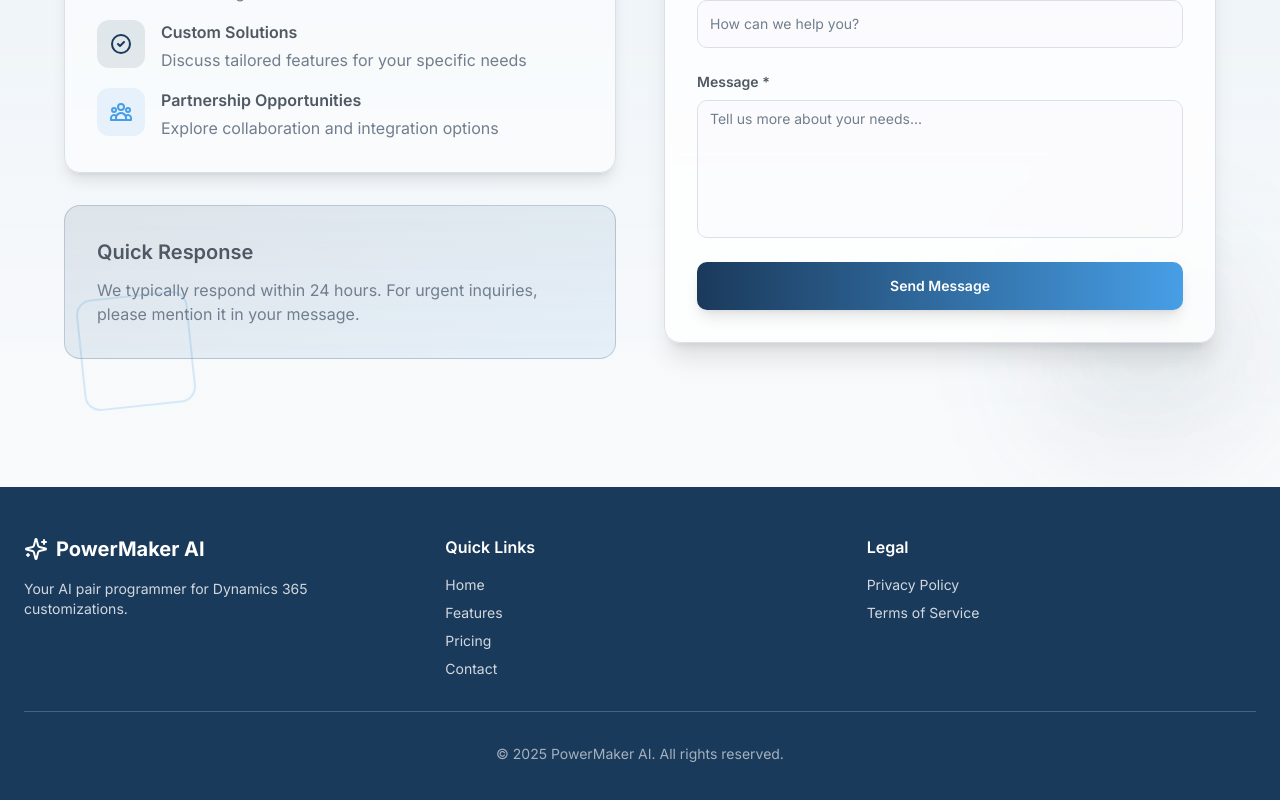
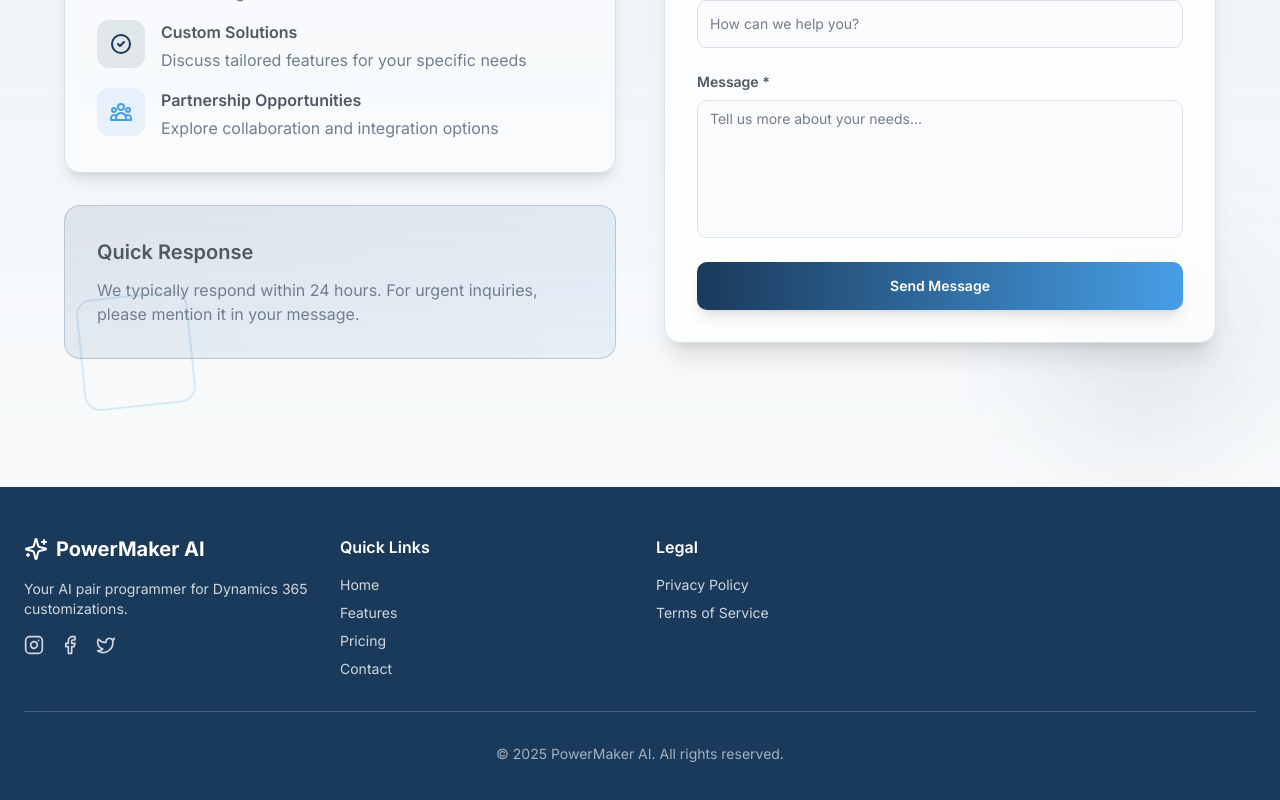
Before and after one commit to Harsh-Panghal/powermaker-ai-landing-page, a React (Vite) app: page / in a window 1280 px wide. Shown: the part 9609-10409 px from the top of the page. Built offline with nearby package versions, Linux system fonts and the light colour scheme; the HTML template or start-up script is replaced by a standard one.

Commit message:
Add social links to footer

```diff
--- a/src/components/Footer.tsx
+++ b/src/components/Footer.tsx
@@ -1,18 +1,44 @@
-import { Sparkles } from "lucide-react";
+import { Sparkles, Instagram, Facebook, Twitter } from "lucide-react";
 
 const Footer = () => {
   return (
     <footer className="bg-primary text-primary-foreground py-12">
       <div className="container mx-auto px-6">
-        <div className="grid md:grid-cols-3 gap-8">
+        <div className="grid md:grid-cols-4 gap-8">
           <div>
             <div className="flex items-center gap-2 mb-4">
               <Sparkles className="w-6 h-6" />
               <span className="text-xl font-bold">PowerMaker AI</span>
             </div>
-            <p className="text-primary-foreground/80 text-sm">
+            <p className="text-primary-foreground/80 text-sm mb-4">
               Your AI pair programmer for Dynamics 365 customizations.
             </p>
+            <div className="flex gap-4">
+              <a
+                href="https://instagram.com"
+                target="_blank"
+                rel="noopener noreferrer"
+                className="text-primary-foreground/80 hover:text-primary-foreground transition-colors"
+              >
+                <Instagram className="w-5 h-5" />
+              </a>
+              <a
+                href="https://facebook.com"
+                target="_blank"
+                rel="noopener noreferrer"
+                className="text-primary-foreground/80 hover:text-primary-foreground transition-colors"
+              >
+                <Facebook className="w-5 h-5" />
+              </a>
+              <a
+                href="https://twitter.com"
+                target="_blank"
+                rel="noopener noreferrer"
+                className="text-primary-foreground/80 hover:text-primary-foreground transition-colors"
+              >
+                <Twitter className="w-5 h-5" />
+              </a>
+            </div>
           </div>
 
           <div>
```
